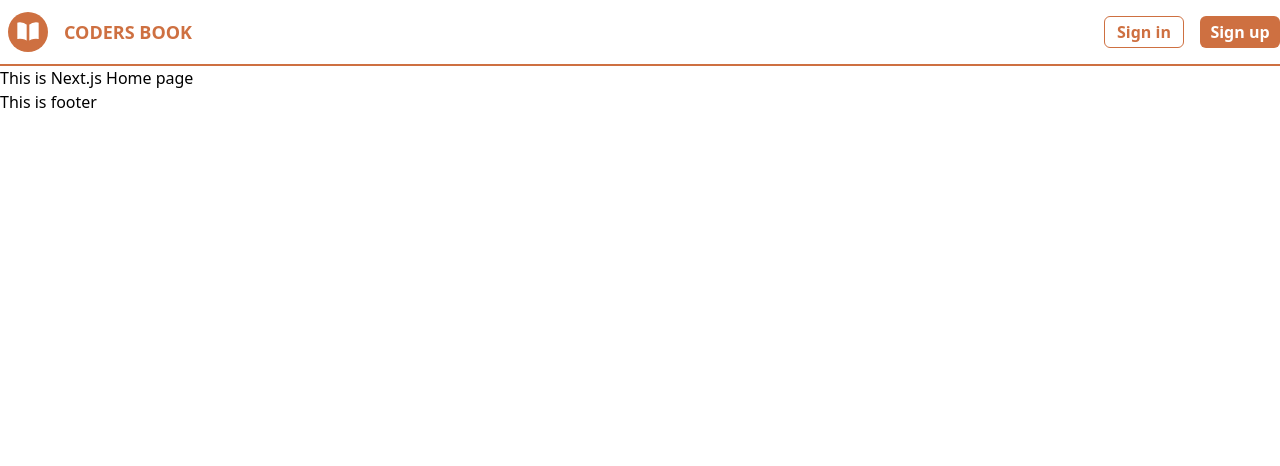
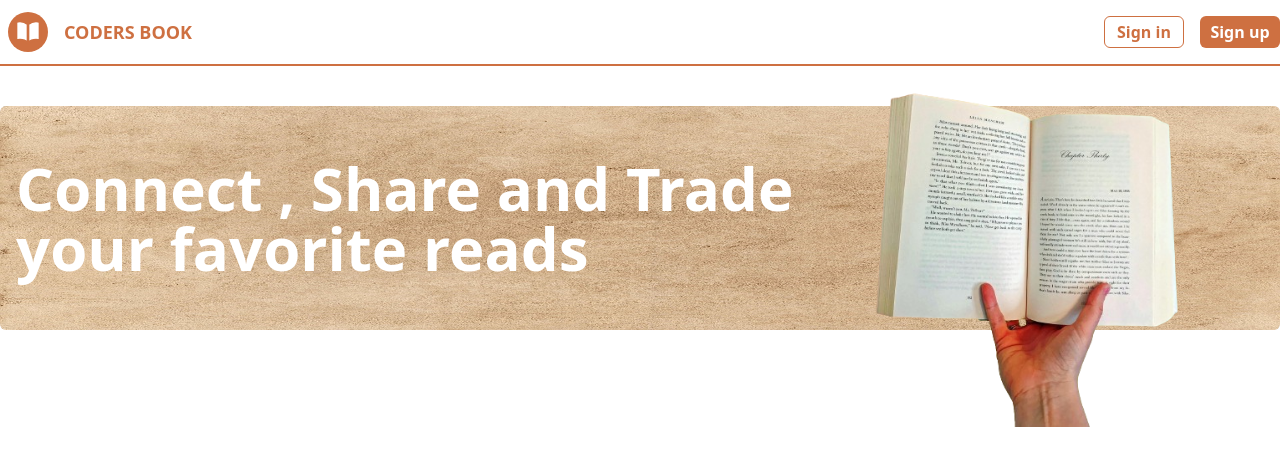
Before and after one commit to charuzain/Next-js-learning, a Next.js app: page / in a window 1280 px wide. Shown: the top 466 px of the page. Built offline with nearby package versions, Linux system fonts and the light colour scheme.

Commit message:
Add Banner

```diff
--- a/src/app/layout.tsx
+++ b/src/app/layout.tsx
@@ -30,7 +30,6 @@ export default function RootLayout({
         className={`${geistSans.variable} ${geistMono.variable} antialiased`}>
         <Navbar/>
         {children}
-        <footer>This is footer</footer>
       </body>
     </html>
   );
--- a/src/app/page.tsx
+++ b/src/app/page.tsx
@@ -1,8 +1,7 @@
 // import Image from "next/image";
 
+import Banner from '@/components/Banner';
+
 export default function Home() {
-  return (
-    <h1>This is Next.js Home page</h1>
-
-  );
+  return <Banner />;
 }
--- /dev/null
+++ b/src/components/Banner.tsx
@@ -0,0 +1,22 @@
+import Image from "next/image"
+import background from '../../public/paper-bg.jpg';
+import book from '../../public/book.png'
+const Banner = () => {
+  return (
+    <>
+      <div className="h-56 container mx-auto mt-10 relative">
+        <div className="w-full h-full">
+          <Image src={background} alt="background" className="max-w-full max-h-full rounded-md" />
+        </div>
+        <div className="flex justify-between items-center absolute top-0 bottom-0 right-0 left-0">
+          <p className="text-6xl w-3/4 text-white font-bold ml-4">Connect , Share and Trade your favorite reads</p>
+          <div className="border-red-500 mr-11">
+            <Image src={book} alt="Book" className="w-auto h-auto" sizes="100vw"/>
+          </div>
+        </div>
+      </div>
+    </>
+  );
+}
+
+export default Banner
```
Also changed, not shown: public/book.png (added), public/paper-bg.jpg (added).
